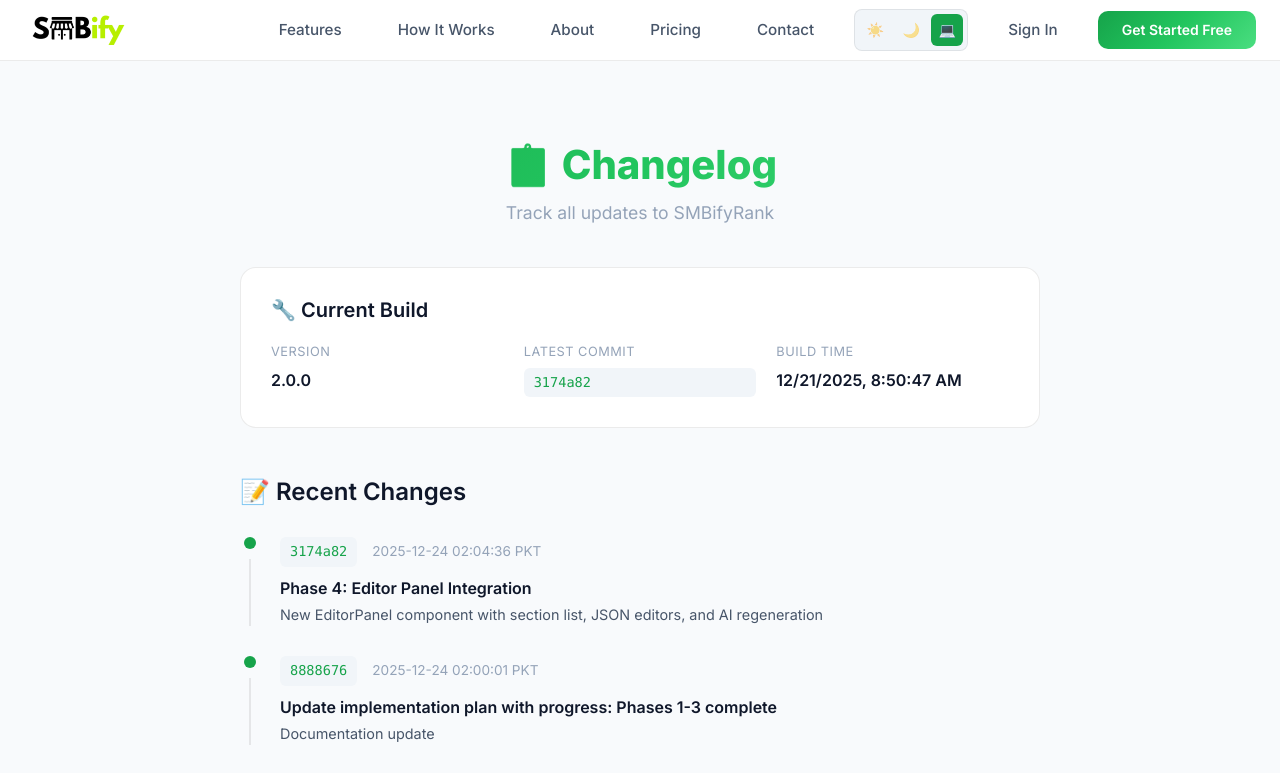
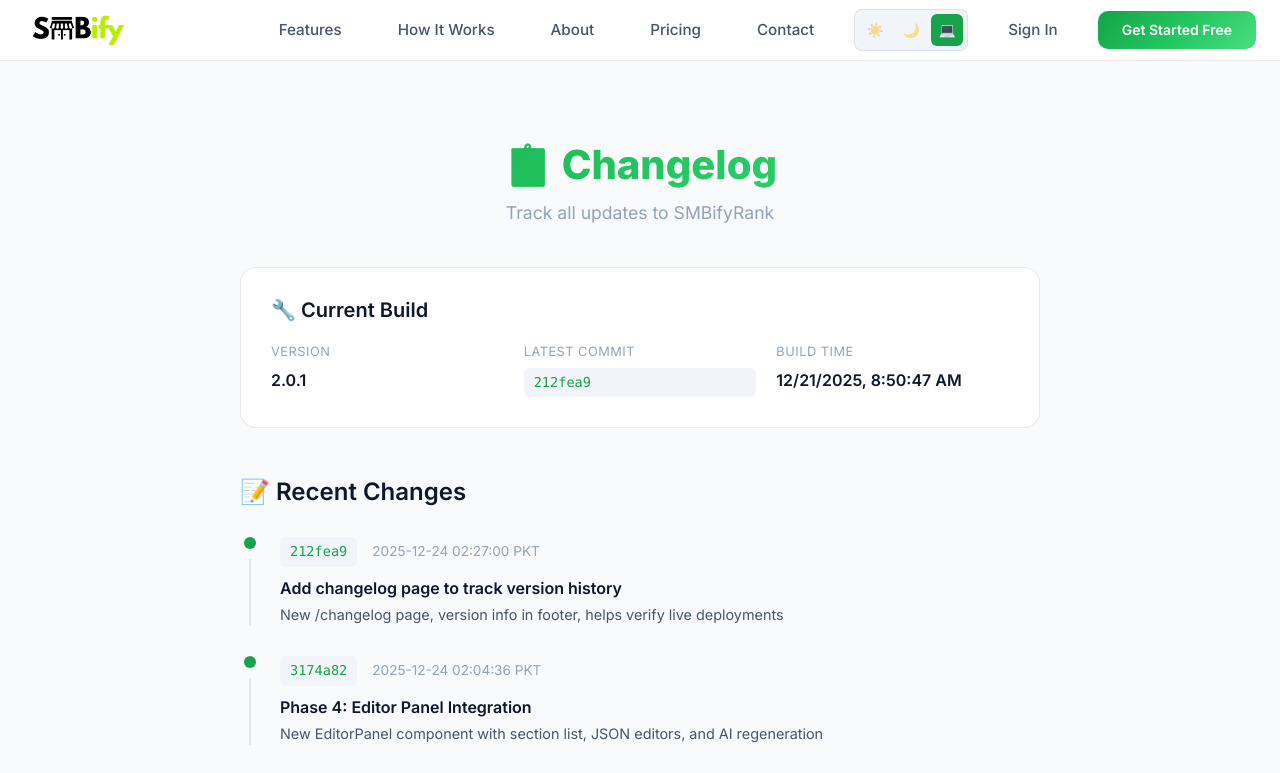
Before and after one commit to smbifyagency/SMBifyRank, a Next.js app: page /changelog in a window 1280 px wide. Shown: the top 773 px of the page. Built offline with nearby package versions, Linux system fonts and the light colour scheme; no server answers.

Commit message:
Update changelog with latest commit 212fea9

```diff
--- a/src/app/changelog/page.tsx
+++ b/src/app/changelog/page.tsx
@@ -5,6 +5,12 @@
 
 // This is populated at build time from git log
 const CHANGELOG_ENTRIES = [
+    {
+        hash: '212fea9',
+        date: '2025-12-24 02:27:00 PKT',
+        message: 'Add changelog page to track version history',
+        details: 'New /changelog page, version info in footer, helps verify live deployments'
+    },
     {
         hash: '3174a82',
         date: '2025-12-24 02:04:36 PKT',
@@ -129,9 +135,9 @@
 
 // Build info - will be updated on each build
 const BUILD_INFO = {
-    latestCommit: '3174a82',
+    latestCommit: '212fea9',
     buildTime: new Date().toISOString(),
-    version: '2.0.0',
+    version: '2.0.1',
 };
 
 export default function ChangelogPage() {
--- a/src/components/Footer.tsx
+++ b/src/components/Footer.tsx
@@ -99,7 +99,7 @@
                         © {currentYear} SMBify Rank. All rights reserved.
                     </p>
                     <p className={styles.version}>
-                        <Link href="/changelog">v2.0.0 • Build 3174a82</Link>
+                        <Link href="/changelog">v2.0.1 • Build 212fea9</Link>
                     </p>
                     <p className={styles.agency}>
                         A product of <a href="https://www.smbify.agency" target="_blank" rel="noopener noreferrer">SMBify Agency</a>
```
